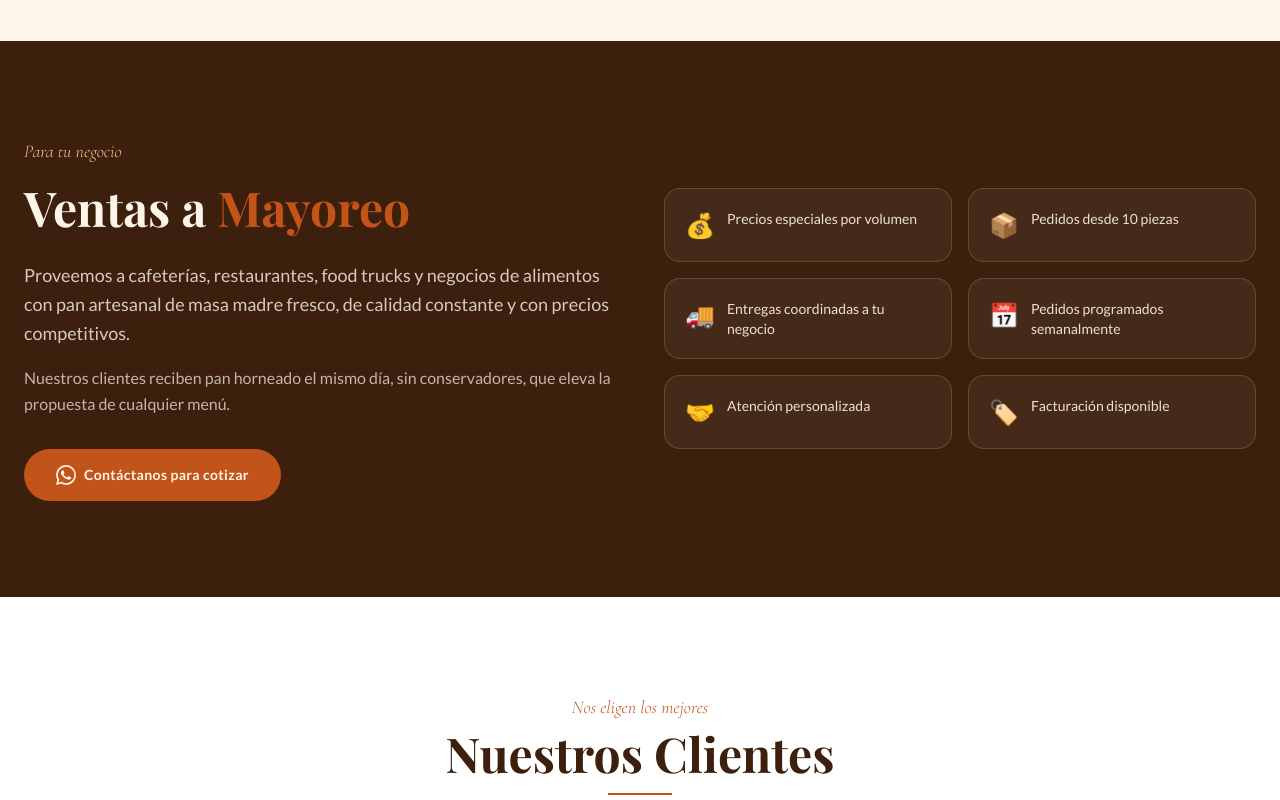
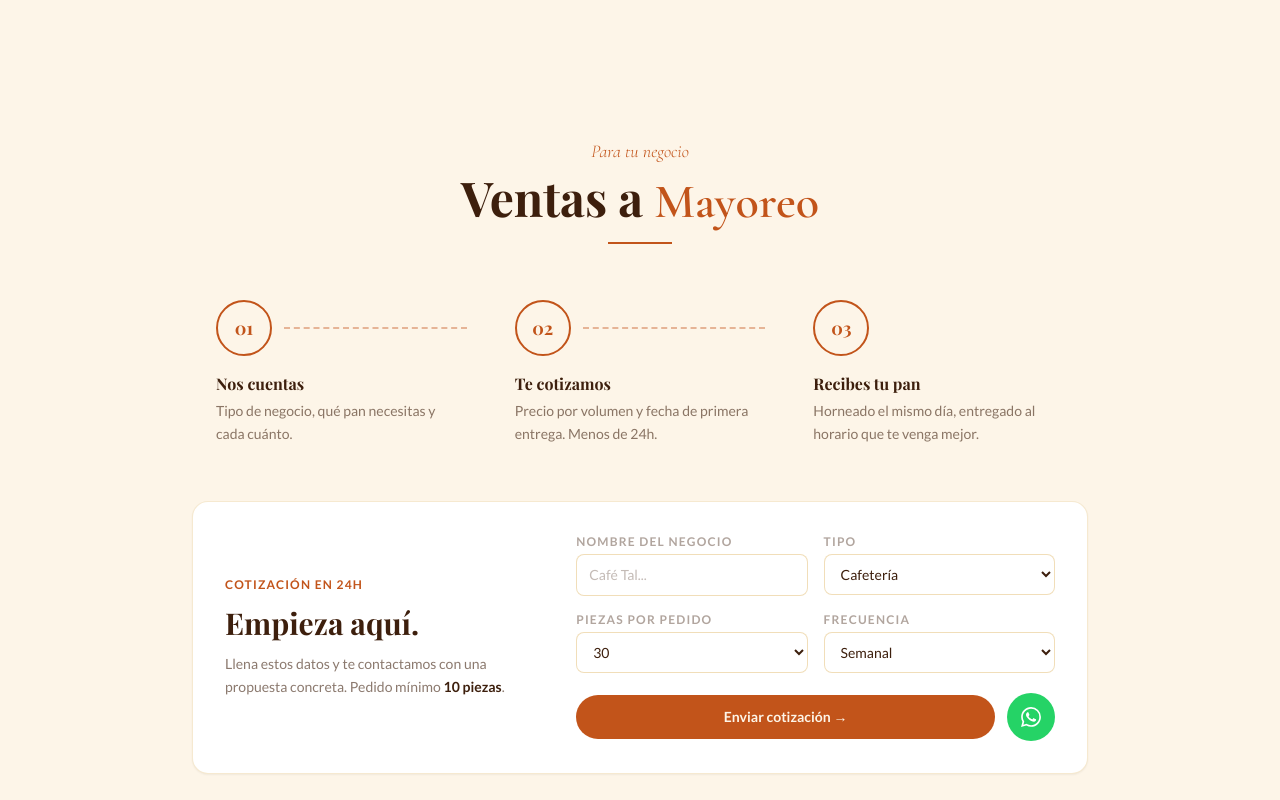
Before and after one commit to ElIngJavi/bon-dia-panaderia, a React (Vite) app: page / in a window 1280 px wide. Shown: the part 5280-6080 px from the top of the page. Built offline with nearby package versions, Linux system fonts and the light colour scheme; a web font is replaced by a local one.

Commit message:
Rediseño sección Mayoreo: pasos numerados, formulario de cotización con WhatsApp

```diff
--- a/src/components/Mayoreo.jsx
+++ b/src/components/Mayoreo.jsx
@@ -1,47 +1,115 @@
-const BENEFITS = [
-  { icon: '💰', text: 'Precios especiales por volumen' },
-  { icon: '📦', text: 'Pedidos desde 10 piezas' },
-  { icon: '🚚', text: 'Entregas coordinadas a tu negocio' },
-  { icon: '📅', text: 'Pedidos programados semanalmente' },
-  { icon: '🤝', text: 'Atención personalizada' },
-  { icon: '🏷️', text: 'Facturación disponible' },
+import { useState } from 'react'
+
+const STEPS = [
+  { n: '01', title: 'Nos cuentas',    desc: 'Tipo de negocio, qué pan necesitas y cada cuánto.' },
+  { n: '02', title: 'Te cotizamos',   desc: 'Precio por volumen y fecha de primera entrega. Menos de 24h.' },
+  { n: '03', title: 'Recibes tu pan', desc: 'Horneado el mismo día, entregado al horario que te venga mejor.' },
 ]
 
 export default function Mayoreo() {
+  const [form, setForm] = useState({ nombre: '', tipo: 'Cafetería', piezas: '30', frecuencia: 'Semanal' })
+
+  const set = (k, v) => setForm(f => ({ ...f, [k]: v }))
+
+  const handleSubmit = (e) => {
+    e.preventDefault()
+    const msg = encodeURIComponent(
+      `Hola, me interesa cotizar pan de mayoreo.\n\nNegocio: ${form.nombre}\nTipo: ${form.tipo}\nPiezas por pedido: ${form.piezas}\nFrecuencia: ${form.frecuencia}`
+    )
+    window.open(`https://wa.me/526645022113?text=${msg}`, '_blank', 'noopener')
+  }
+
   return (
-    <section id="mayoreo" className="py-24 bg-bark text-cream relative overflow-hidden px-6">
-      <div className="max-w-7xl mx-auto">
-        <div className="grid lg:grid-cols-2 gap-12 items-center">
+    <section id="mayoreo" className="py-24 bg-cream px-6">
+      <div className="max-w-4xl mx-auto">
 
-          <div>
-            <p className="font-accent italic text-wheat text-lg mb-3">Para tu negocio</p>
-            <h2 className="font-display font-bold text-5xl text-cream leading-tight mb-6">
-              Ventas a <span className="text-primary">Mayoreo</span>
-            </h2>
-            <p className="font-body text-cream/80 text-lg leading-relaxed mb-4">
-              Proveemos a cafeterías, restaurantes, food trucks y negocios de alimentos con pan artesanal de masa madre fresco, de calidad constante y con precios competitivos.
+        {/* Header */}
+        <div className="text-center mb-14">
+          <p className="font-accent italic text-primary text-lg mb-2">Para tu negocio</p>
+          <h2 className="font-display font-bold text-5xl text-bark">
+            Ventas a <em className="font-accent not-italic text-primary">Mayoreo</em>
+          </h2>
+          <div className="w-16 h-0.5 bg-primary mx-auto mt-4"/>
+        </div>
+
+        {/* Steps */}
+        <div className="grid grid-cols-3 gap-0 mb-14 relative">
+          {STEPS.map((s, i) => (
+            <div key={i} className="flex flex-col items-start px-6 relative">
+              <div className="flex items-center w-full mb-4">
+                <div className="w-14 h-14 rounded-full border-2 border-primary flex items-center justify-center flex-shrink-0">
+                  <span className="font-display font-bold text-primary text-lg">{s.n}</span>
+                </div>
+                {i < 2 && (
+                  <div className="flex-1 border-t-2 border-dashed border-primary/40 ml-3"/>
+                )}
+              </div>
+              <p className="font-display font-bold text-bark text-base mb-1">{s.title}</p>
+              <p className="font-body text-bark/60 text-sm leading-relaxed">{s.desc}</p>
+            </div>
+          ))}
+        </div>
+
+        {/* Form card */}
+        <div className="bg-white rounded-2xl border border-wheat/40 shadow-sm p-8 flex flex-col lg:flex-row gap-8">
+
+          {/* Left */}
+          <div className="lg:w-2/5 flex flex-col justify-center">
+            <p className="font-body font-bold text-primary text-xs tracking-widest uppercase mb-3">Cotización en 24h</p>
+            <h3 className="font-display font-bold text-3xl text-bark mb-3">Empieza aquí.</h3>
+            <p className="font-body text-bark/60 text-sm leading-relaxed">
+              Llena estos datos y te contactamos con una propuesta concreta. Pedido mínimo <strong className="text-bark">10 piezas</strong>.
             </p>
-            <p className="font-body text-cream/70 leading-relaxed mb-8">
-              Nuestros clientes reciben pan horneado el mismo día, sin conservadores, que eleva la propuesta de cualquier menú.
-            </p>
-            <a href="https://wa.me/526645022113?text=Hola%2C%20me%20interesa%20cotizar%20pan%20de%20mayoreo%20para%20mi%20negocio"
-               target="_blank" rel="noopener"
-               className="inline-flex items-center gap-2 bg-primary hover:bg-primary-dark text-cream px-8 py-4 rounded-full font-body font-bold text-sm tracking-wide transition-all duration-300 hover:shadow-xl hover:-translate-y-0.5">
-              <svg className="w-5 h-5" fill="currentColor" viewBox="0 0 24 24">
-                <path d="M17.472 14.382c-.297-.149-1.758-.867-2.03-.967-.273-.099-.471-.148-.67.15-.197.297-.767.966-.94 1.164-.173.199-.347.223-.644.075-.297-.15-1.255-.463-2.39-1.475-.883-.788-1.48-1.761-1.653-2.059-.173-.297-.018-.458.13-.606.134-.133.298-.347.446-.52.149-.174.198-.298.298-.497.099-.198.05-.371-.025-.52-.075-.149-.669-1.612-.916-2.207-.242-.579-.487-.5-.669-.51-.173-.008-.371-.01-.57-.01-.198 0-.52.074-.792.372-.272.297-1.04 1.016-1.04 2.479 0 1.462 1.065 2.875 1.213 3.074.149.198 2.096 3.2 5.077 4.487.709.306 1.262.489 1.694.625.712.227 1.36.195 1.871.118.571-.085 1.758-.719 2.006-1.413.248-.694.248-1.289.173-1.413-.074-.124-.272-.198-.57-.347m-5.421 7.403h-.004a9.87 9.87 0 01-5.031-1.378l-.361-.214-3.741.982.998-3.648-.235-.374a9.86 9.86 0 01-1.51-5.26c.001-5.45 4.436-9.884 9.888-9.884 2.64 0 5.122 1.03 6.988 2.898a9.825 9.825 0 012.893 6.994c-.003 5.45-4.437 9.884-9.885 9.884m8.413-18.297A11.815 11.815 0 0012.05 0C5.495 0 .16 5.335.157 11.892c0 2.096.547 4.142 1.588 5.945L.057 24l6.305-1.654a11.882 11.882 0 005.683 1.448h.005c6.554 0 11.89-5.335 11.893-11.893a11.821 11.821 0 00-3.48-8.413z"/>
-              </svg>
-              Contáctanos para cotizar
-            </a>
           </div>
 
-          <div className="grid grid-cols-2 gap-4">
-            {BENEFITS.map((b, i) => (
-              <div key={i} className="bg-white/5 border border-wheat/20 rounded-2xl p-5 flex items-start gap-3 hover:bg-white/10 transition-colors duration-300">
-                <span className="text-2xl">{b.icon}</span>
-                <span className="font-body text-cream/90 text-sm leading-snug">{b.text}</span>
+          {/* Right – form */}
+          <form onSubmit={handleSubmit} className="lg:w-3/5 flex flex-col gap-4">
+            <div className="grid grid-cols-2 gap-4">
+              <div className="flex flex-col gap-1">
+                <label className="font-body font-bold text-bark/40 text-xs tracking-widest uppercase">Nombre del negocio</label>
+                <input
+                  type="text" placeholder="Café Tal..."
+                  value={form.nombre} onChange={e => set('nombre', e.target.value)}
+                  className="border border-wheat/60 rounded-lg px-3 py-2.5 font-body text-sm text-bark placeholder-bark/30 focus:outline-none focus:border-primary transition-colors"
+                />
               </div>
-            ))}
-          </div>
+              <div className="flex flex-col gap-1">
+                <label className="font-body font-bold text-bark/40 text-xs tracking-widest uppercase">Tipo</label>
+                <select value={form.tipo} onChange={e => set('tipo', e.target.value)}
+                  className="border border-wheat/60 rounded-lg px-3 py-2.5 font-body text-sm text-bark focus:outline-none focus:border-primary transition-colors bg-white">
+                  {['Cafetería','Restaurante','Food truck','Panadería','Hotel','Otro'].map(o => <option key={o}>{o}</option>)}
+                </select>
+              </div>
+            </div>
+            <div className="grid grid-cols-2 gap-4">
+              <div className="flex flex-col gap-1">
+                <label className="font-body font-bold text-bark/40 text-xs tracking-widest uppercase">Piezas por pedido</label>
+                <select value={form.piezas} onChange={e => set('piezas', e.target.value)}
+                  className="border border-wheat/60 rounded-lg px-3 py-2.5 font-body text-sm text-bark focus:outline-none focus:border-primary transition-colors bg-white">
+                  {['10','20','30','50','100','Más de 100'].map(o => <option key={o}>{o}</option>)}
+                </select>
+              </div>
+              <div className="flex flex-col gap-1">
+                <label className="font-body font-bold text-bark/40 text-xs tracking-widest uppercase">Frecuencia</label>
+                <select value={form.frecuencia} onChange={e => set('frecuencia', e.target.value)}
+                  className="border border-wheat/60 rounded-lg px-3 py-2.5 font-body text-sm text-bark focus:outline-none focus:border-primary transition-colors bg-white">
+                  {['Diaria','Semanal','Quincenal','Mensual','A solicitud'].map(o => <option key={o}>{o}</option>)}
+                </select>
+              </div>
+            </div>
+            <div className="flex items-center gap-3 mt-1">
+              <button type="submit"
+                className="flex-1 bg-primary hover:bg-primary-dark text-cream py-3 rounded-full font-body font-bold text-sm transition-colors duration-300">
+                Enviar cotización →
+              </button>
+              <a href="https://wa.me/526645022113" target="_blank" rel="noopener"
+                className="w-12 h-12 rounded-full bg-[#25D366] hover:bg-[#1da850] flex items-center justify-center flex-shrink-0 transition-colors duration-300">
+                <svg className="w-5 h-5 text-white" fill="currentColor" viewBox="0 0 24 24">
+                  <path d="M17.472 14.382c-.297-.149-1.758-.867-2.03-.967-.273-.099-.471-.148-.67.15-.197.297-.767.966-.94 1.164-.173.199-.347.223-.644.075-.297-.15-1.255-.463-2.39-1.475-.883-.788-1.48-1.761-1.653-2.059-.173-.297-.018-.458.13-.606.134-.133.298-.347.446-.52.149-.174.198-.298.298-.497.099-.198.05-.371-.025-.52-.075-.149-.669-1.612-.916-2.207-.242-.579-.487-.5-.669-.51-.173-.008-.371-.01-.57-.01-.198 0-.52.074-.792.372-.272.297-1.04 1.016-1.04 2.479 0 1.462 1.065 2.875 1.213 3.074.149.198 2.096 3.2 5.077 4.487.709.306 1.262.489 1.694.625.712.227 1.36.195 1.871.118.571-.085 1.758-.719 2.006-1.413.248-.694.248-1.289.173-1.413-.074-.124-.272-.198-.57-.347m-5.421 7.403h-.004a9.87 9.87 0 01-5.031-1.378l-.361-.214-3.741.982.998-3.648-.235-.374a9.86 9.86 0 01-1.51-5.26c.001-5.45 4.436-9.884 9.888-9.884 2.64 0 5.122 1.03 6.988 2.898a9.825 9.825 0 012.893 6.994c-.003 5.45-4.437 9.884-9.885 9.884m8.413-18.297A11.815 11.815 0 0012.05 0C5.495 0 .16 5.335.157 11.892c0 2.096.547 4.142 1.588 5.945L.057 24l6.305-1.654a11.882 11.882 0 005.683 1.448h.005c6.554 0 11.89-5.335 11.893-11.893a11.821 11.821 0 00-3.48-8.413z"/>
+                </svg>
+              </a>
+            </div>
+          </form>
 
         </div>
       </div>
```
